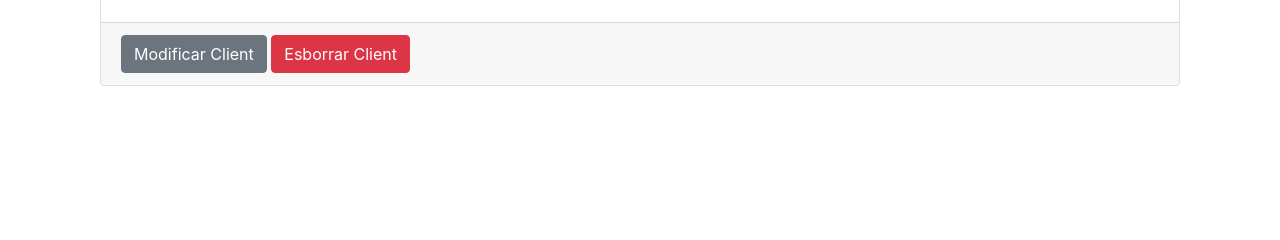
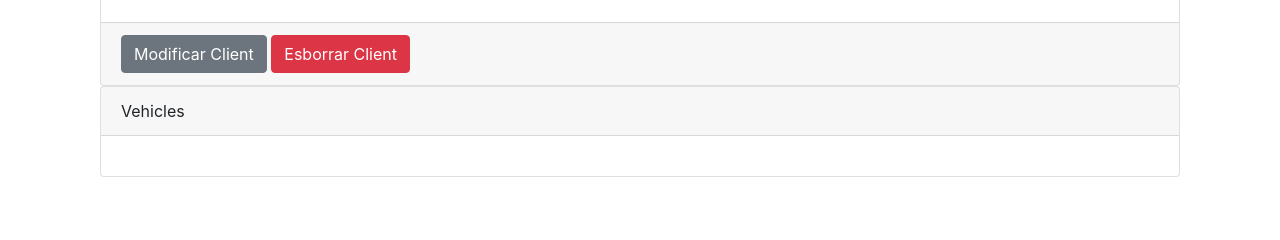
Before and after one commit to julifer14/gestaller, a Symfony app: template templates/client/fitxa_client.html.twig in a window 1280 px wide. Shown: the part 324-564 px from the top of the page. Run offline with Twig, Linux system fonts and the light colour scheme; the template is opened without the code that fills it, so the values that code supplies are empty; style sheets or scripts are compiled from the project's sources; some libraries are stand-ins or nearby versions.

Commit message:
Mostrar vehicles a fitxa client

```diff
--- a/templates/client/fitxa_client.html.twig
+++ b/templates/client/fitxa_client.html.twig
@@ -36,6 +36,17 @@
 					<a href="/clients/esborrar/{{ client.id }}" class="btn btn-danger">Esborrar Client</a>
 				</div>
 			</div>
+			<div class="card">
+			<div class="card-header">
+					<span>Vehicles</span>
+				</div>
+				<div class="card-body">
+					{% for vehicle in client.vehicles %}
+						<p>{{ vehicle.id }} {{ vehicle.matricula }}</p>
+					{% endfor %}
+				</div>
+
+			</div>
 
 
 	</div>
```
